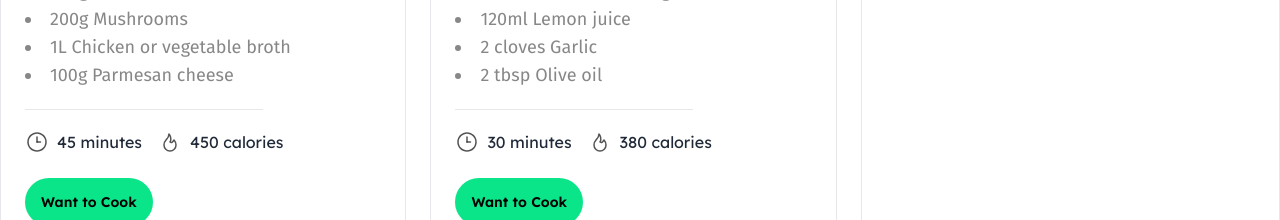
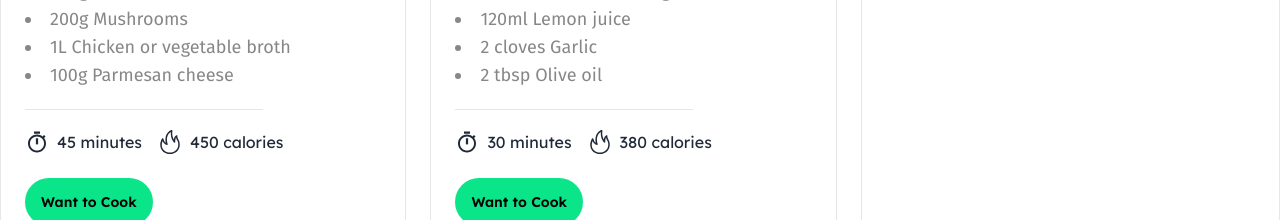
Before and after one commit to Anindo-Ahmed/Chef-table, a React (Vite) app: page / in a window 1280 px wide. Shown: the part 1740-1960 px from the top of the page. Built offline with nearby package versions, Linux system fonts and the light colour scheme.

Commit message:
react icons replaced

```diff
--- a/src/components/Recipe/Recipe.jsx
+++ b/src/components/Recipe/Recipe.jsx
@@ -1,3 +1,6 @@
+import { IoMdStopwatch } from "react-icons/io";
+import { SlFire } from "react-icons/sl";
+
 const Recipe = ({recipe, handleAddToCook}) => {
     const {recipe_id, recipe_name, short_description, ingredients, preparing_time, calories, recipe_image} = recipe
     return (
@@ -17,11 +20,11 @@ const Recipe = ({recipe, handleAddToCook}) => {
                     <hr className="my-5 w-2/3"/>
                     <div className="flex gap-4 mb-6">
                         <div className="flex justify-between gap-2">
-                        <img src="../../../images/watch.svg" alt="" className="w-6 h-6"/>
+                            <div><IoMdStopwatch className="w-6 h-6"/></div>
                             <p><span>{preparing_time}</span> minutes</p>
                         </div>
                         <div className="flex justify-between gap-2">
-                            <img src="../../../images/calories.svg" alt="" className="w-6 h-6"/>
+                            <div><SlFire className="w-6 h-6"/></div>
                             <p><span>{calories}</span> calories</p>
                         </div>
                     </div>
```
